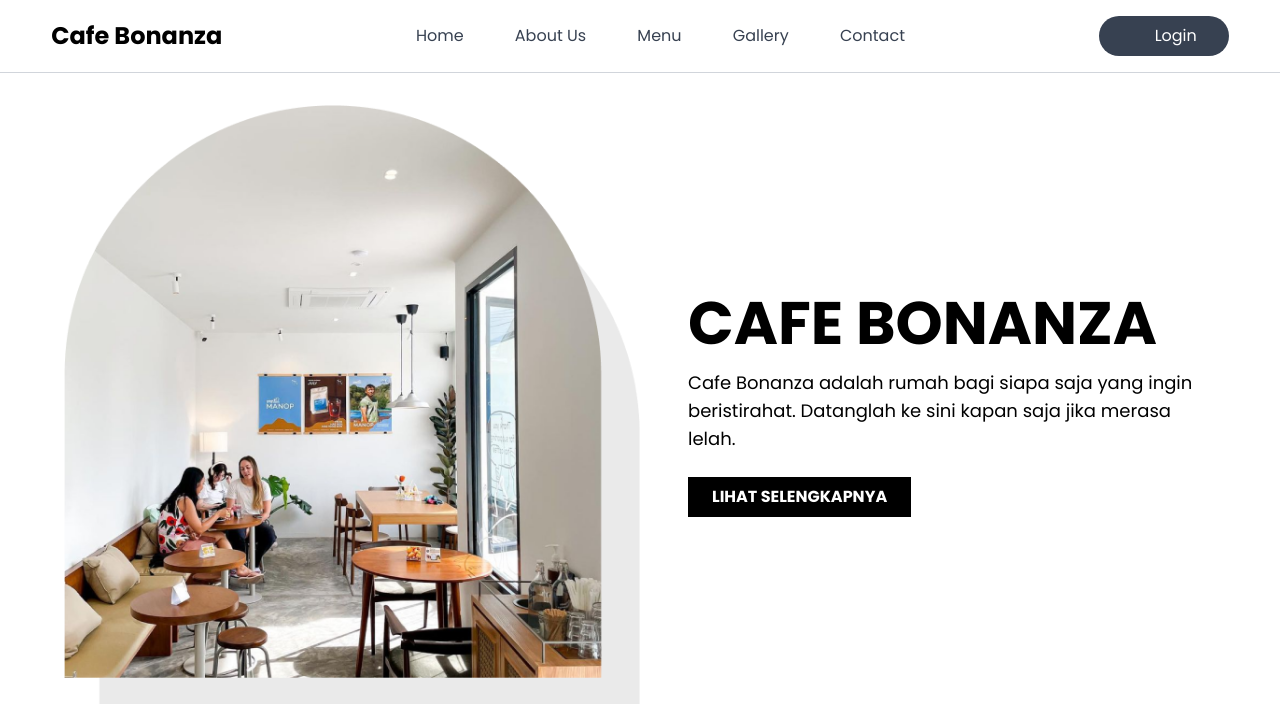
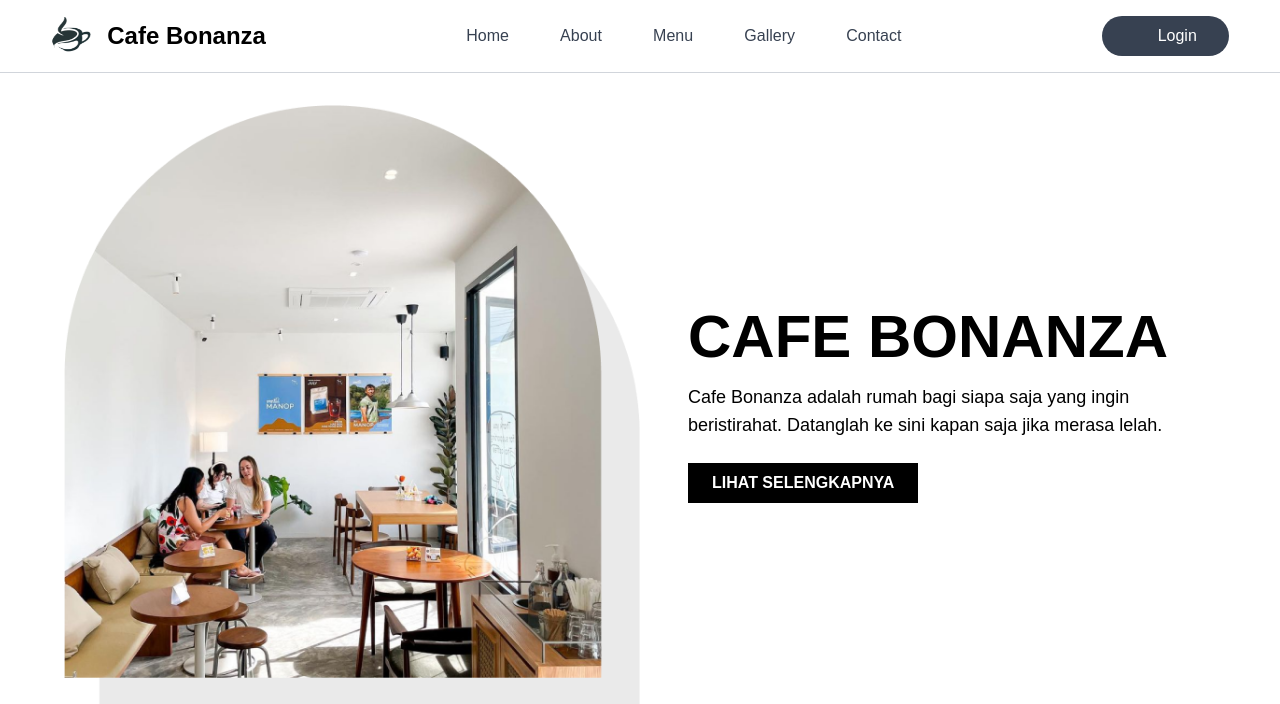
Before and after one commit to Chandra13July/CafeBonanza, a PHP site: page / in a window 1280 px wide. Shown: the top 704 px of the page. Run offline with PHP 8.4, Linux system fonts and the light colour scheme; some libraries are stand-ins or nearby versions; some web fonts are replaced.

Commit message:
Update View Navbar

```diff
--- a/app/views/layout/navbar.php
+++ b/app/views/layout/navbar.php
@@ -1,12 +1,3 @@
-<!DOCTYPE html>
-<html lang="en">
-
-<head>
-    <meta charset="UTF-8" />
-    <meta content="width=device-width, initial-scale=1.0" name="viewport" />
-    <script src="https://cdn.tailwindcss.com"></script>
-    <link href="https://fonts.googleapis.com/css2?family=Poppins:wght@100;200;300;400;500;600;700&display=swap" rel="stylesheet" />
-    <script src="https://unpkg.com/ionicons@4.5.10-0/dist/ionicons.js"></script>
     <style>
         body {
             font-family: 'Poppins', sans-serif;
@@ -54,7 +45,8 @@
     <body class="bg-white">
         <header class="bg-white border-b border-gray-300 sticky top-0 z-30">
             <nav class="flex justify-between items-center w-[92%] mx-auto py-4">
-            <div>
+                <div class="flex items-center gap-4">
+                    <img src="<?= BASEURL; ?>/img/logo-bonanza.png" alt="Cafe Bonanza" class="w-10 h-10 rounded-full">
                     <h1 class="text-2xl font-bold text-black">
                         Cafe
                         <span class="text-black">Bonanza</span>
@@ -69,7 +61,7 @@
                         </li>
                         <li>
                             <a class="text-gray-700 hover:text-black nav-link" href="<?= BASEURL; ?>/home/about">
-                            About Us
+                                About
                             </a>
                         </li>
                         <li>
@@ -195,5 +187,3 @@
             }
         </script>
     </body>
-
-</html>
```
Lines whose indentation alone changed are shown as unchanged.
